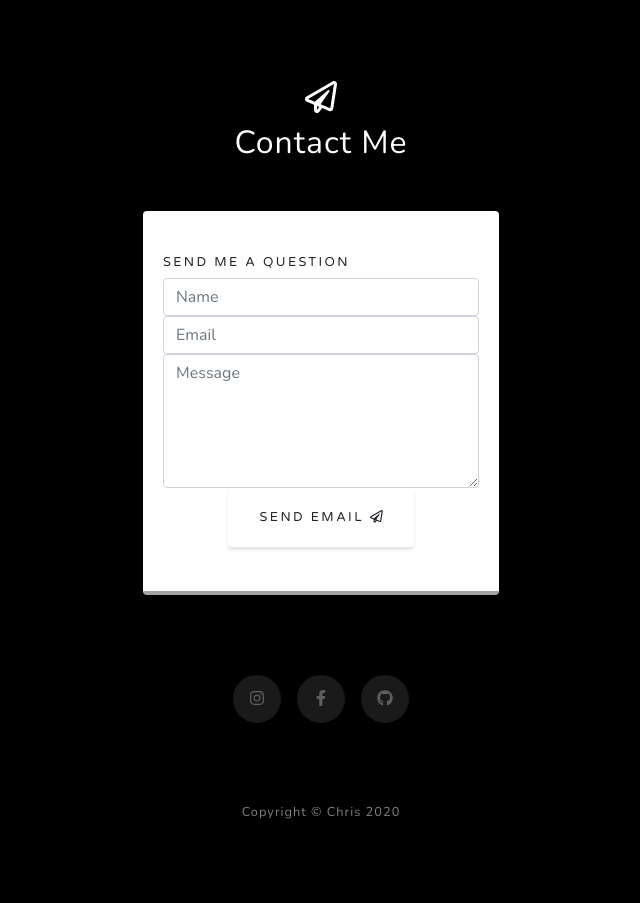
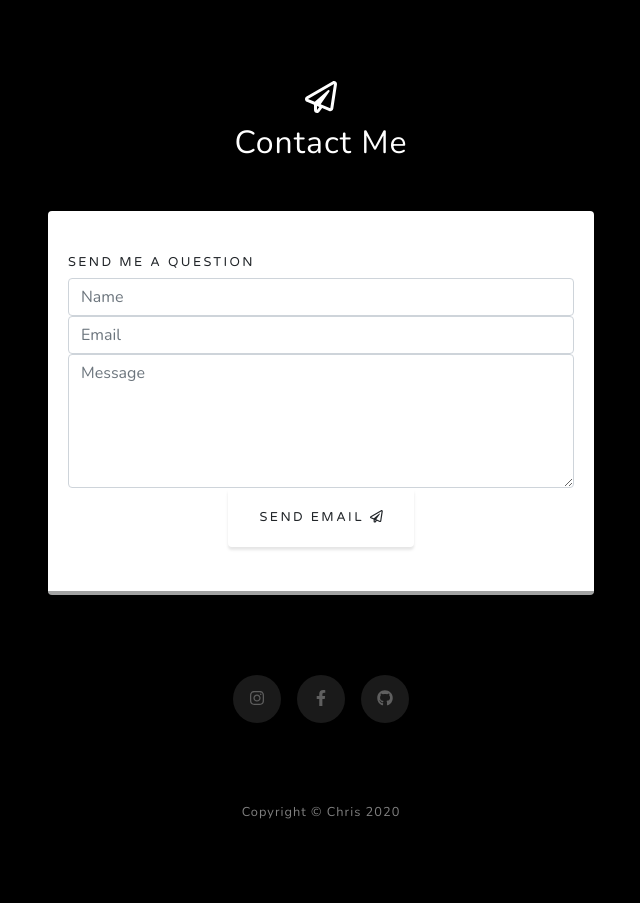
Before and after one commit to Chris8one/Note-Page, a Flask app: page / in a window 1280 px wide. Shown: the part 984-1887 px from the top of the page, without its empty margins (319-959 px from the left). Run offline with Flask 2, Linux system fonts and the light colour scheme; data that the repository does not hold is empty; some libraries are stand-ins or nearby versions.

Commit message:
Finished README.md and added some comments in files

```diff
--- a/templates/base.html
+++ b/templates/base.html
@@ -30,6 +30,7 @@
       href="{{url_for('static', filename='css/styles.css')}}"
       type="text/css"
     />
+    <!-- Google Icons -->
     <link
       href="https://fonts.googleapis.com/icon?family=Material+Icons"
       rel="stylesheet"
@@ -67,6 +68,7 @@
         </div>
       </div>
     </nav>
+    <!-- A block where notes.html will be shown inside -->
     {% block notes %} {% endblock %}
     <!-- Contact -->
     <section class="contact-section bg-black" id="contact">
@@ -76,7 +78,7 @@
           <h2 class="text-white mb-5">Contact Me</h2>
         </div>
         <div class="row">
-          <div class="col-md-4 mb-3 mb-md-0 center">
+          <div class="col-md-6 mb-4 mb-md-0 center">
             <div class="card py-4 h-100">
               <div class="card-body text-center">
               <h4 class="text-left">Send me a question</h4>
--- a/templates/notes.html
+++ b/templates/notes.html
@@ -18,6 +18,7 @@
       <i class="far fa-clipboard fa-2x mb-2 text-white"></i>
       <h2 class="text-white mb-4">Notes</h2>
       <div class="row">
+      <!-- A for loop to retrieve notes from the db and show on the website -->
         {% for note in notes %}
         <div class="col-md-4 mb-3 mt-4 mb-md-0">
           <div class="card py-4 h-100">
```
Also changed, not shown: README.md.
